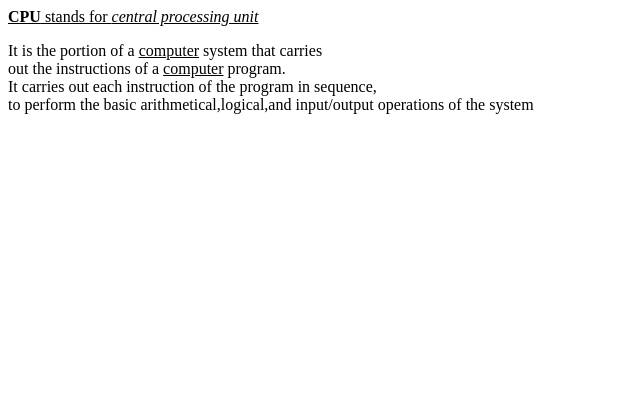
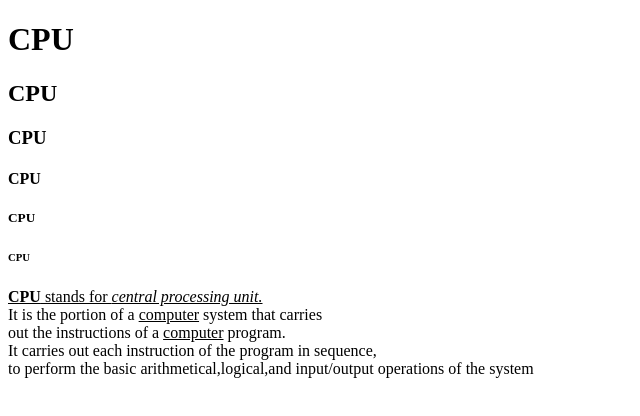
Before and after one commit to iamneo-production/ffecfafecbadaeccdfffebaeceaec, a website: page public/index.html in a window 1280 px wide. Shown: the whole page, without its empty margins (0-640 px from the left). Drawn offline with Linux system fonts and the light colour scheme.

Commit message:
Backup Commit

```diff
--- a/public/index.html
+++ b/public/index.html
@@ -6,10 +6,16 @@
     <meta name="viewport" content="width=device-width, initial-scale=1.0">
     <title>CPU</title>
     <link rel="stylesheet" href="style.css" />
-    </head>
+   <h1>CPU</h1>
+<h2>CPU</h2>
+<h3>CPU</h3>
+<h4>CPU</h4>
+<h5>CPU</h5>
+<h6>CPU</h6>
+</head>
 <body>
-    <u><b>CPU</b> stands for <i>central processing unit</i></u><br>
-    <p>It is the portion of a <u>computer</u> system that carries<br>
+</P><u><b>CPU</b> stands for <i>central processing unit.</i></u><br>
+    It is the portion of a <u>computer</u> system that carries<br>
        out the instructions of a <u>computer</u> program.<br>
        It carries out each instruction of the program in sequence,<br>
        to perform the basic arithmetical,logical,and input/output operations of the system</p>
```
